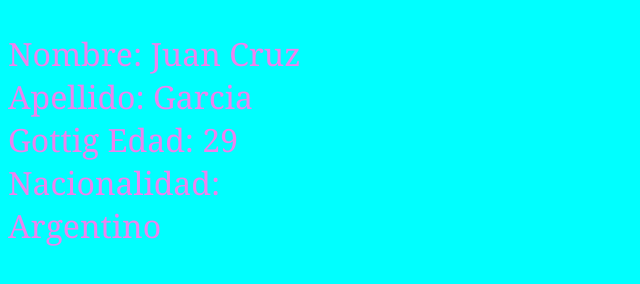
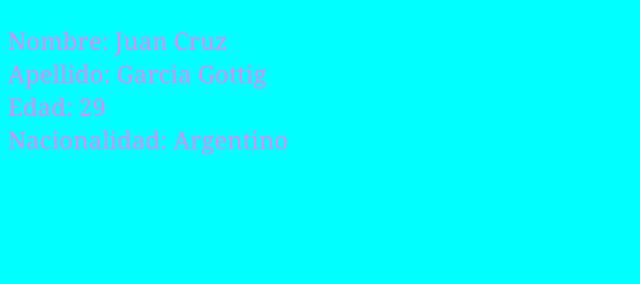
Before and after one commit to Juan-Cruz-Garcia-Gottig/Juan-Cruz-Garcia-Gottig.github.io, a plain HTML site: page ejercicios/ejemploJSON.html in a window 1280 px wide. Shown: the whole page, without its empty margins (0-640 px from the left). Drawn offline with Linux system fonts and the light colour scheme; files that its build step writes are made by us from their sources.

Commit message:
probando cositas

```diff
--- a/css/estilos.css
+++ b/ejercicios/css/estilos.css
@@ -1,7 +1,7 @@
 p {
     color: violet;
     width: 300px;
-    font-size: xx-large;
+    font-size: x-large;
     font-family: Cambria, Cochin, Georgia, Times, 'Times New Roman', serif;
 }
 h1 {
--- a/ejercicios/ejemploJSON.html
+++ b/ejercicios/ejemploJSON.html
@@ -14,7 +14,7 @@
 const Juan = '{"nombre":"Juan Cruz","apellido":"Garcia Gottig", "edad":29, "nacionalidad":"Argentino"}'
 const obj = JSON.parse(Juan);
 document.getElementById("demo").innerHTML =
-"Nombre: "+obj.nombre+" Apellido: "+obj.apellido+" Edad: "+obj.edad+" Nacionalidad: "+obj.nacionalidad;
+"Nombre: "+obj.nombre+"<br>Apellido: "+obj.apellido+"<br>Edad: "+obj.edad+"<br>Nacionalidad: "+obj.nacionalidad;
 </script>
 </body>
 </html>
```
Also changed, not shown: ejercicios/js/comentarios.js (renamed from js/comentarios.js), ejercicios/js/funcionSuma.js (renamed from js/funcionSuma.js), ejercicios/js/function.js (renamed from js/function.js), ejercicios/js/variables.js (renamed from js/variables.js).
